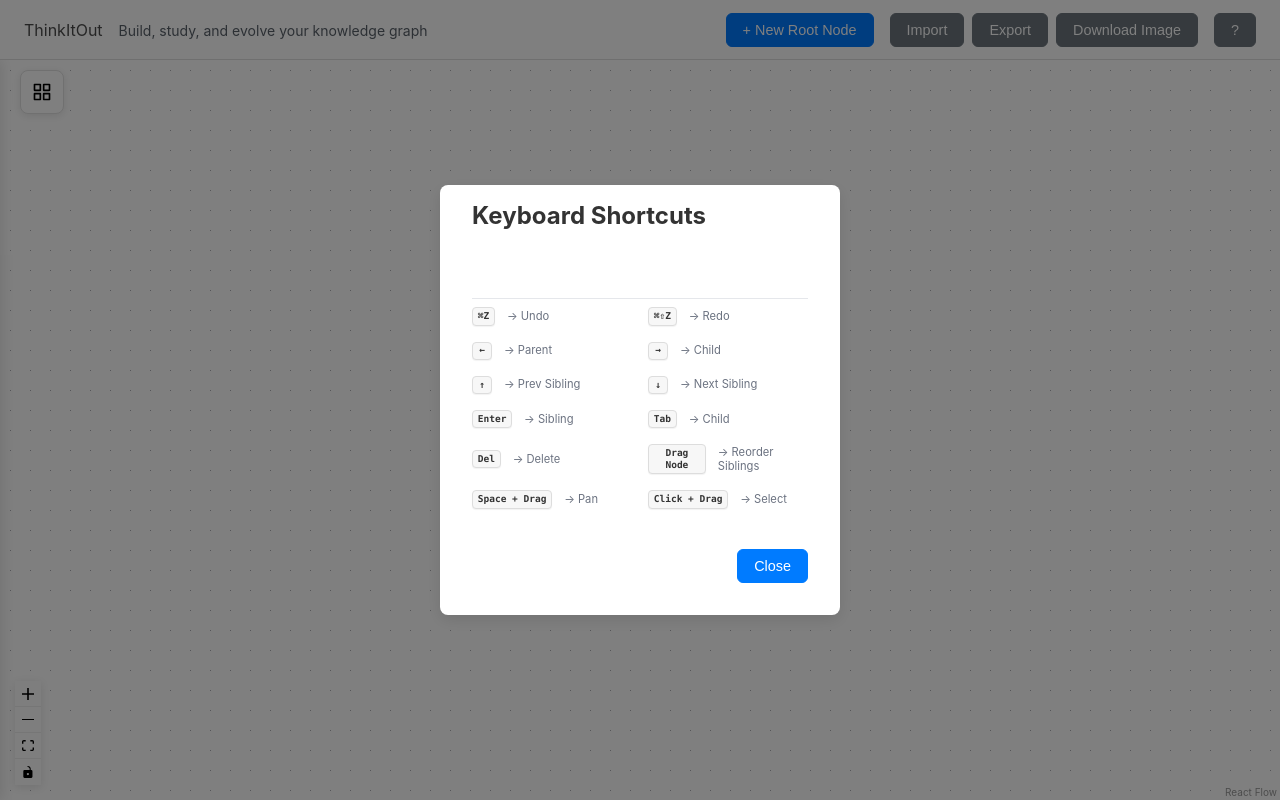
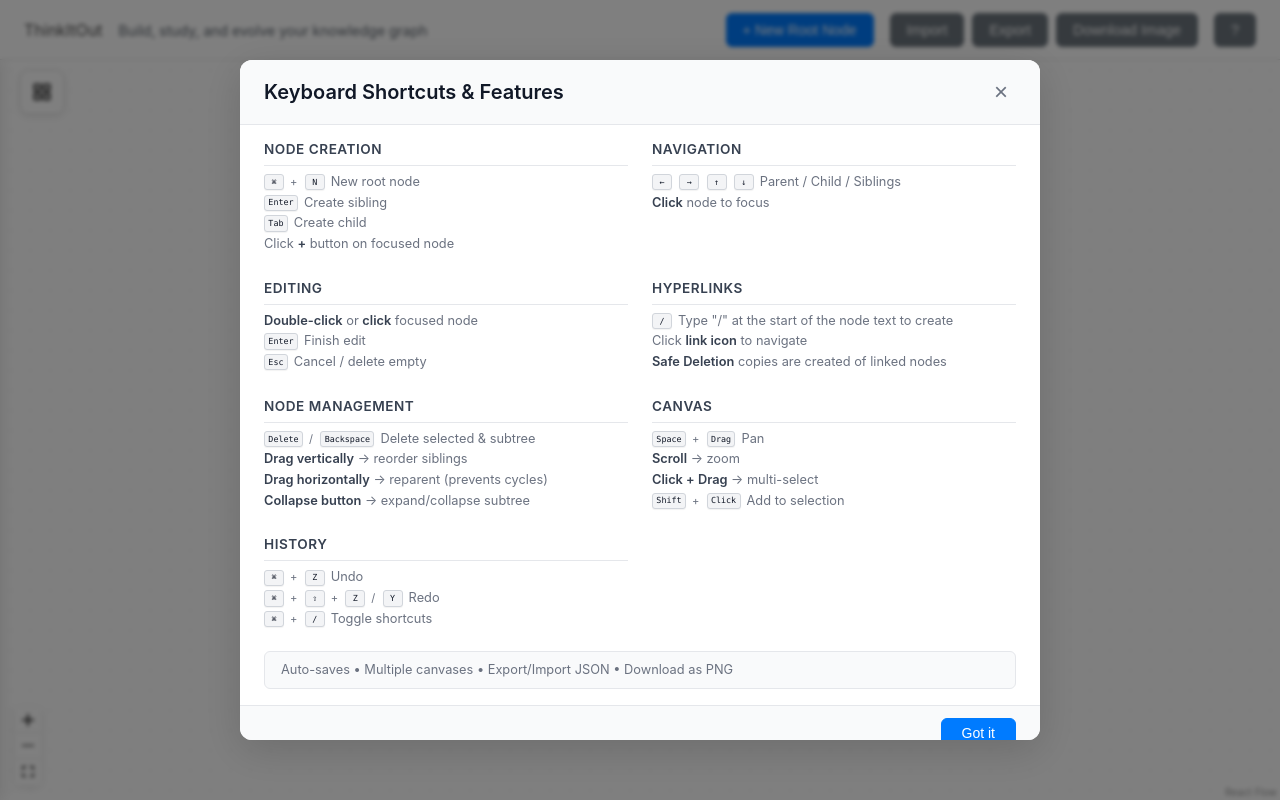
Before and after one commit to 4shutosh/mindgraph, a React (Vite) app in the folder apps/client/: page /canvas in a window 1280 px wide. Both pictures are taken after a click on the button "Show shortcuts (⌘/)". Built offline with nearby package versions, Linux system fonts and the light colour scheme.

Commit message:
cosmetics

```diff
--- a/apps/client/src/components/Canvas.tsx
+++ b/apps/client/src/components/Canvas.tsx
@@ -2105,7 +2105,7 @@ export default function Canvas({
 			tabIndex={0}
 		>
 			<Background variant={BackgroundVariant.Dots} />
-			<Controls />
+			<Controls showInteractive={false} />
 			{/* <MiniMap /> */}
 
 			{/* Hyperlink search dropdown */}
--- a/apps/client/src/components/ShortcutsModal.css
+++ b/apps/client/src/components/ShortcutsModal.css
@@ -10,55 +10,202 @@
 	justify-content: center;
 	align-items: center;
 	z-index: 1000;
+	backdrop-filter: blur(2px);
 }
 
-.modal-content {
+.shortcuts-modal {
 	background-color: #fff;
-	padding: 2rem;
-	border-radius: 8px;
-	box-shadow: 0 5px 15px rgba(0, 0, 0, 0.1);
+	border-radius: 12px;
+	box-shadow: 0 10px 40px rgba(0, 0, 0, 0.15);
 	width: 90%;
-	max-width: 400px;
+	max-width: 800px;
+	max-height: 85vh;
 	border: none;
 	color: #333;
 	display: flex;
 	flex-direction: column;
-	gap: 1.5rem;
+	overflow: hidden;
 }
 
-.modal-content h2 {
-	margin: -2rem -2rem 0 -2rem;
-	padding: 1rem 2rem 0.75rem 2rem;
-	margin-bottom: 1.5rem;
+.modal-header {
+	display: flex;
+	justify-content: space-between;
+	align-items: center;
+	padding: 1rem 1.5rem;
+	border-bottom: 1px solid #e5e7eb;
+	background-color: #f9fafb;
 }
 
-.modal-content .keyboard-hints {
+.modal-header h2 {
+	margin: 0;
+	font-size: 1.25rem;
+	font-weight: 600;
+	color: #111827;
+}
+
+.modal-close-btn {
+	background: none;
+	border: none;
+	font-size: 1.5rem;
+	color: #6b7280;
+	cursor: pointer;
+	padding: 0.25rem 0.5rem;
+	border-radius: 4px;
+	transition: all 0.2s;
+	line-height: 1;
+}
+
+.modal-close-btn:hover {
+	background-color: #e5e7eb;
+	color: #111827;
+}
+
+.shortcuts-content {
+	flex: 1;
+	padding: 1rem 1.5rem;
+	overflow: visible;
+}
+
+.shortcuts-grid {
 	display: grid;
 	grid-template-columns: repeat(2, 1fr);
-	gap: 1rem;
-	font-size: 0.9rem;
+	gap: 1.7rem 1.5rem;
+	margin-bottom: 1rem;
 }
 
-.modal-content .hint {
+.shortcut-section {
+	margin-bottom: 0;
+	border: none;
+}
+
+.shortcut-section h3 {
+	margin: 0 0 0.5rem 0;
+	font-size: 0.85rem;
+	font-weight: 600;
+	color: #374151;
+	text-transform: uppercase;
+	letter-spacing: 0.5px;
+	border: none;
+	text-decoration: none;
+	text-underline-offset: 0;
+}
+
+.keyboard-hints {
+	display: flex;
+	flex-direction: column;
+	gap: 0.4rem;
+}
+
+.hint {
 	display: flex;
 	align-items: center;
-	gap: 0.75rem;
+	gap: 0.5rem;
+	flex-wrap: wrap;
+	padding: 0;
+	line-height: 1.4;
 }
 
-.modal-content kbd {
-	background-color: #f7f7f7;
-	border-radius: 4px;
-	padding: 0.2em 0.5em;
+.hint kbd {
+	background-color: #f3f4f6;
+	border-radius: 3px;
+	padding: 0.2em 0.4em;
 	font-family: "SF Mono", "Menlo", "Courier New", monospace;
-	font-size: 0.85em;
-	border: 1px solid #ddd;
+	font-size: 0.75em;
+	border: 1px solid #d1d5db;
 	box-shadow: 0 1px 1px rgba(0, 0, 0, 0.05);
-	color: #333;
+	color: #111827;
 	min-width: 20px;
 	text-align: center;
+	font-weight: 500;
+	white-space: nowrap;
 }
 
-.modal-content .btn-primary {
-	align-self: flex-end;
-	margin-top: 1rem;
+.hint kbd + kbd {
+	margin-left: 0.15em;
 }
+
+.hint-description {
+	color: #6b7280;
+	font-size: 0.8rem;
+	flex: 1;
+	min-width: 0;
+}
+
+.hint-description strong {
+	color: #374151;
+	font-weight: 600;
+}
+
+/* Tips section */
+.tips-section {
+	background-color: #f9fafb;
+	padding: 0.5rem 1rem;
+	border-radius: 6px;
+	border: 1px solid #e5e7eb;
+	margin-top: 1.5rem;
+}
+
+.tips-section h3 {
+	margin-bottom: 0.5rem;
+	border-bottom: none;
+}
+
+.tips-content {
+	color: #6b7280;
+	font-size: 0.8rem;
+	line-height: 1.5;
+}
+
+.modal-footer {
+	padding: 0.75rem 1.5rem;
+	border-top: 1px solid #e5e7eb;
+	background-color: #f9fafb;
+	display: flex;
+	justify-content: flex-end;
+}
+
+.modal-footer .btn-primary {
+	margin: 0;
+	padding: 0.4rem 1.25rem;
+	font-size: 0.875rem;
+}
+
+/* Responsive */
+@media (max-width: 768px) {
+	.shortcuts-grid {
+		grid-template-columns: 1fr;
+		gap: 1rem;
+	}
+}
+
+@media (max-width: 640px) {
+	.shortcuts-modal {
+		max-width: 95%;
+		max-height: 90vh;
+	}
+
+	.modal-header,
+	.shortcuts-content,
+	.modal-footer {
+		padding: 0.75rem 1rem;
+	}
+
+	.modal-header h2 {
+		font-size: 1.1rem;
+	}
+
+	.shortcut-section h3 {
+		font-size: 0.8rem;
+	}
+
+	.hint {
+		flex-direction: column;
+		align-items: flex-start;
+		gap: 0.25rem;
+	}
+
+	.hint-description {
+		min-width: auto;
+		font-size: 0.75rem;
+	}
+}
--- a/apps/client/src/components/ShortcutsModal.tsx
+++ b/apps/client/src/components/ShortcutsModal.tsx
@@ -1,4 +1,4 @@
-import React from "react";
+import React, { useEffect } from "react";
 import "./ShortcutsModal.css";
 
 interface ShortcutsModalProps {
@@ -7,55 +7,220 @@ interface ShortcutsModalProps {
 }
 
 const ShortcutsModal: React.FC<ShortcutsModalProps> = ({ isOpen, onClose }) => {
+	// Handle Escape key to close modal
+	useEffect(() => {
+		if (!isOpen) return;
+
+		const handleEscape = (e: KeyboardEvent) => {
+			if (e.key === "Escape") {
+				onClose();
+			}
+		};
+
+		window.addEventListener("keydown", handleEscape);
+		return () => window.removeEventListener("keydown", handleEscape);
+	}, [isOpen, onClose]);
+
 	if (!isOpen) {
 		return null;
 	}
 
 	return (
 		<div className="modal-overlay" onClick={onClose}>
-			<div className="modal-content" onClick={(e) => e.stopPropagation()}>
-				<h2>Keyboard Shortcuts</h2>
+			<div
+				className="modal-content shortcuts-modal"
+				onClick={(e) => e.stopPropagation()}
+			>
+				<div className="modal-header">
+					<h2>Keyboard Shortcuts & Features</h2>
+					<button
+						onClick={onClose}
+						className="modal-close-btn"
+						aria-label="Close"
+					>
+						×
+					</button>
+				</div>
+
+				<div className="shortcuts-content">
+					<div className="shortcuts-grid">
+						{/* Node Creation */}
+						<section className="shortcut-section">
+							<h3>Node Creation</h3>
 							<div className="keyboard-hints">
 								<div className="hint">
-						<kbd>⌘Z</kbd> → Undo
+									<kbd>⌘</kbd> + <kbd>N</kbd>
+									<span className="hint-description">New root node</span>
 								</div>
 								<div className="hint">
-						<kbd>⌘⇧Z</kbd> → Redo
+									<kbd>Enter</kbd>
+									<span className="hint-description">Create sibling</span>
 								</div>
 								<div className="hint">
-						<kbd>←</kbd> → Parent
+									<kbd>Tab</kbd>
+									<span className="hint-description">Create child</span>
 								</div>
 								<div className="hint">
-						<kbd>→</kbd> → Child
+									<span className="hint-description">
+										Click <strong>+</strong> button on focused node
+									</span>
+								</div>
+							</div>
+						</section>
+
+						{/* Navigation */}
+						<section className="shortcut-section">
+							<h3>Navigation</h3>
+							<div className="keyboard-hints">
+								<div className="hint">
+									<kbd>←</kbd> <kbd>→</kbd> <kbd>↑</kbd> <kbd>↓</kbd>
+									<span className="hint-description">
+										Parent / Child / Siblings
+									</span>
 								</div>
 								<div className="hint">
-						<kbd>↑</kbd> → Prev Sibling
+									<span className="hint-description">
+										<strong>Click</strong> node to focus
+									</span>
+								</div>
+							</div>
+						</section>
+
+						{/* Editing */}
+						<section className="shortcut-section">
+							<h3>Editing</h3>
+							<div className="keyboard-hints">
+								<div className="hint">
+									<span className="hint-description">
+										<strong>Double-click</strong> or <strong>click</strong>{" "}
+										focused node
+									</span>
 								</div>
 								<div className="hint">
-						<kbd>↓</kbd> → Next Sibling
+									<kbd>Enter</kbd>
+									<span className="hint-description">Finish edit</span>
 								</div>
 								<div className="hint">
-						<kbd>Enter</kbd> → Sibling
+									<kbd>Esc</kbd>
+									<span className="hint-description">
+										Cancel / delete empty
+									</span>
+								</div>
+							</div>
+						</section>
+
+						{/* Hyperlinks */}
+						<section className="shortcut-section">
+							<h3>Hyperlinks</h3>
+							<div className="keyboard-hints">
+								<div className="hint">
+									<kbd>/</kbd>
+									<span className="hint-description">
+										Type "/" at the start of the node text to create
+									</span>
 								</div>
 								<div className="hint">
-						<kbd>Tab</kbd> → Child
+									<span className="hint-description">
+										Click <strong>link icon</strong> to navigate
+									</span>
 								</div>
 								<div className="hint">
-						<kbd>Del</kbd> → Delete
+									<span className="hint-description">
+										<strong>Safe Deletion</strong> copies are created of linked
+										nodes
+									</span>
+								</div>
+							</div>
+						</section>
+
+						{/* Node Management */}
+						<section className="shortcut-section">
+							<h3>Node Management</h3>
+							<div className="keyboard-hints">
+								<div className="hint">
+									<kbd>Delete</kbd> / <kbd>Backspace</kbd>
+									<span className="hint-description">
+										Delete selected & subtree
+									</span>
 								</div>
 								<div className="hint">
-						<kbd>Drag Node</kbd> → Reorder Siblings
+									<span className="hint-description">
+										<strong>Drag vertically</strong> → reorder siblings
+									</span>
 								</div>
 								<div className="hint">
-						<kbd>Space + Drag</kbd> → Pan
+									<span className="hint-description">
+										<strong>Drag horizontally</strong> → reparent (prevents
+										cycles)
+									</span>
 								</div>
 								<div className="hint">
-						<kbd>Click + Drag</kbd> → Select
+									<span className="hint-description">
+										<strong>Collapse button</strong> → expand/collapse subtree
+									</span>
 								</div>
 							</div>
+						</section>
+
+						{/* Canvas Navigation */}
+						<section className="shortcut-section">
+							<h3>Canvas</h3>
+							<div className="keyboard-hints">
+								<div className="hint">
+									<kbd>Space</kbd> + <kbd>Drag</kbd>
+									<span className="hint-description">Pan</span>
+								</div>
+								<div className="hint">
+									<span className="hint-description">
+										<strong>Scroll</strong> → zoom
+									</span>
+								</div>
+								<div className="hint">
+									<span className="hint-description">
+										<strong>Click + Drag</strong> → multi-select
+									</span>
+								</div>
+								<div className="hint">
+									<kbd>Shift</kbd> + <kbd>Click</kbd>
+									<span className="hint-description">Add to selection</span>
+								</div>
+							</div>
+						</section>
+
+						{/* History & Actions */}
+						<section className="shortcut-section">
+							<h3>History</h3>
+							<div className="keyboard-hints">
+								<div className="hint">
+									<kbd>⌘</kbd> + <kbd>Z</kbd>
+									<span className="hint-description">Undo</span>
+								</div>
+								<div className="hint">
+									<kbd>⌘</kbd> + <kbd>⇧</kbd> + <kbd>Z</kbd> / <kbd>Y</kbd>
+									<span className="hint-description">Redo</span>
+								</div>
+								<div className="hint">
+									<kbd>⌘</kbd> + <kbd>/</kbd>
+									<span className="hint-description">Toggle shortcuts</span>
+								</div>
+							</div>
+						</section>
+					</div>
+
+					{/* Tips & Features */}
+					<section className="shortcut-section tips-section">
+						<div className="tips-content">
+							Auto-saves • Multiple canvases • Export/Import JSON • Download as
+							PNG
+						</div>
+					</section>
+				</div>
+
+				<div className="modal-footer">
 					<button onClick={onClose} className="btn btn-primary">
-					Close
+						Got it
 					</button>
+				</div>
 			</div>
 		</div>
 	);
```
Lines whose indentation alone changed are shown as unchanged.
